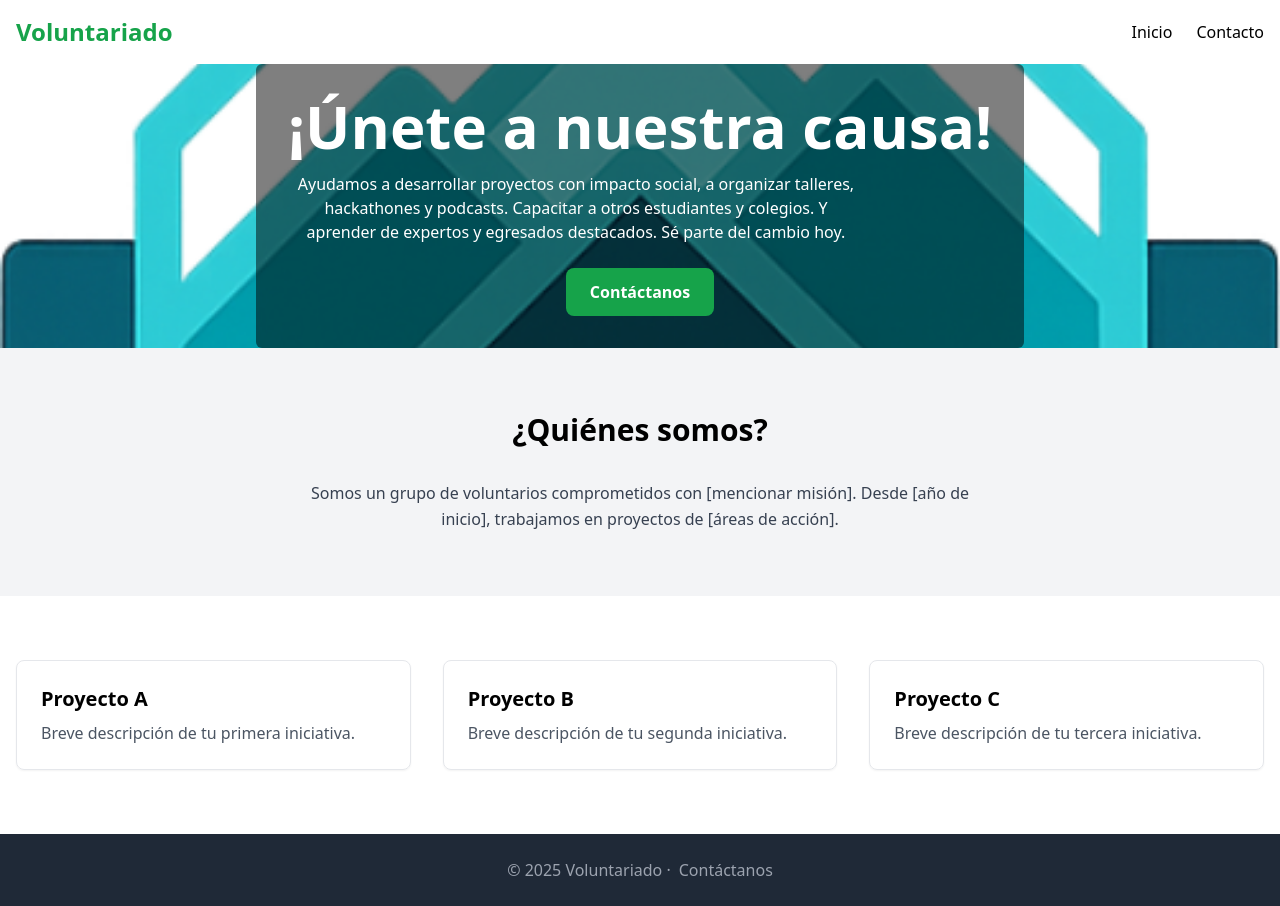
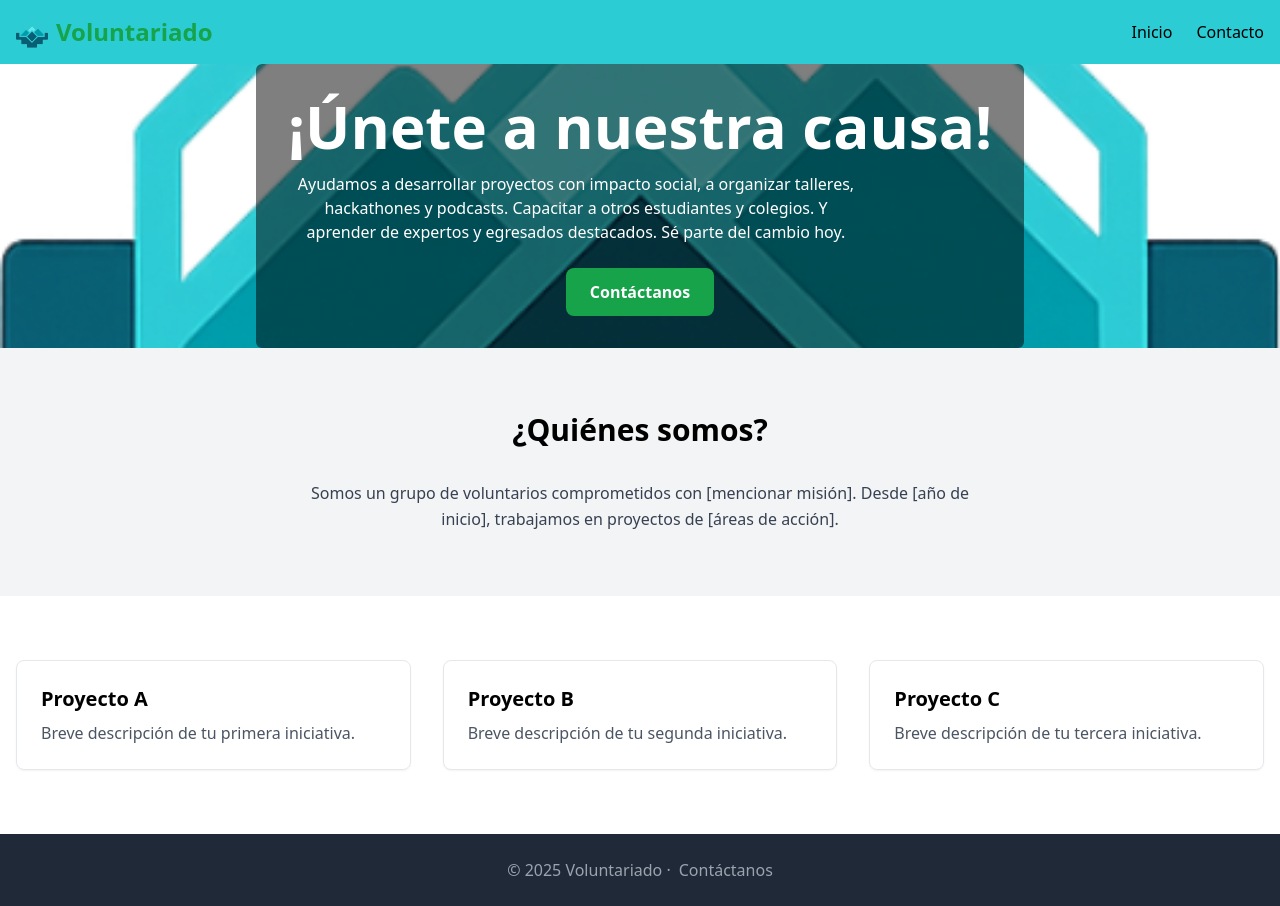
Before and after one commit to CARLOSARQU/proyecto, a React (Vite) app: page / in a window 1280 px wide. Built offline with nearby package versions, Linux system fonts and the light colour scheme.

Commit message:
Se agrego icono

```diff
--- a/src/components/Navbar.jsx
+++ b/src/components/Navbar.jsx
@@ -1,10 +1,11 @@
 import { Link } from "react-router-dom";
-
+import logo from "../assets/logo-removebg-preview.png";
 export default function Navbar() {
     return (
-    <nav className="bg-white shadow-md">
+      <nav className="bg-[#2bccd4] shadow-md">
         <div className="container mx-auto flex items-center justify-between p-4">
-        <Link to="/" className="text-2xl font-bold text-green-600">
+          <Link to="/" className="text-2xl font-bold text-green-600 flex items-center gap-2">
+            <img src={logo} alt="Logo" className="h-8 w-8" />
             Voluntariado
           </Link>
           <div className="space-x-6">
```
Also changed, not shown: src/assets/logo-removebg-preview.png (added). Lines whose indentation alone changed are shown as unchanged.
